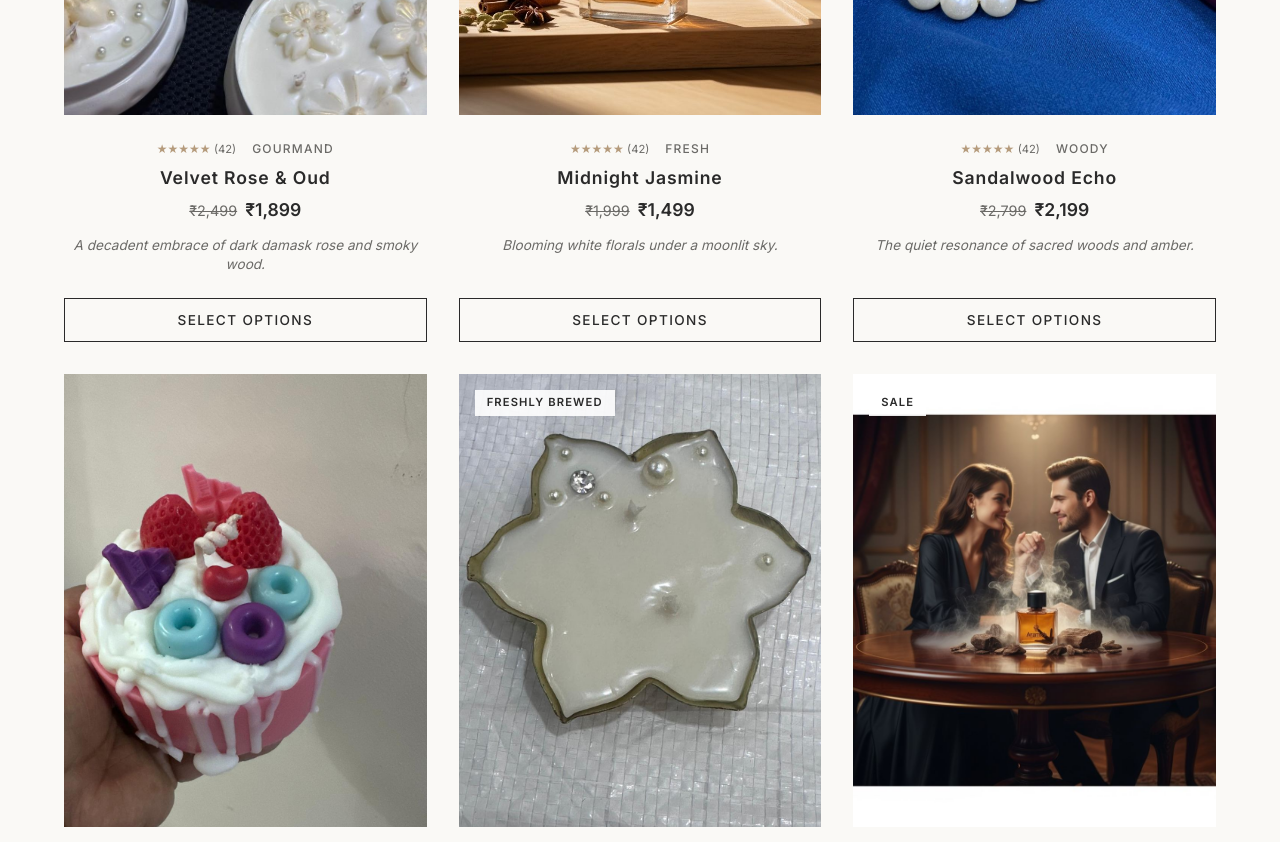
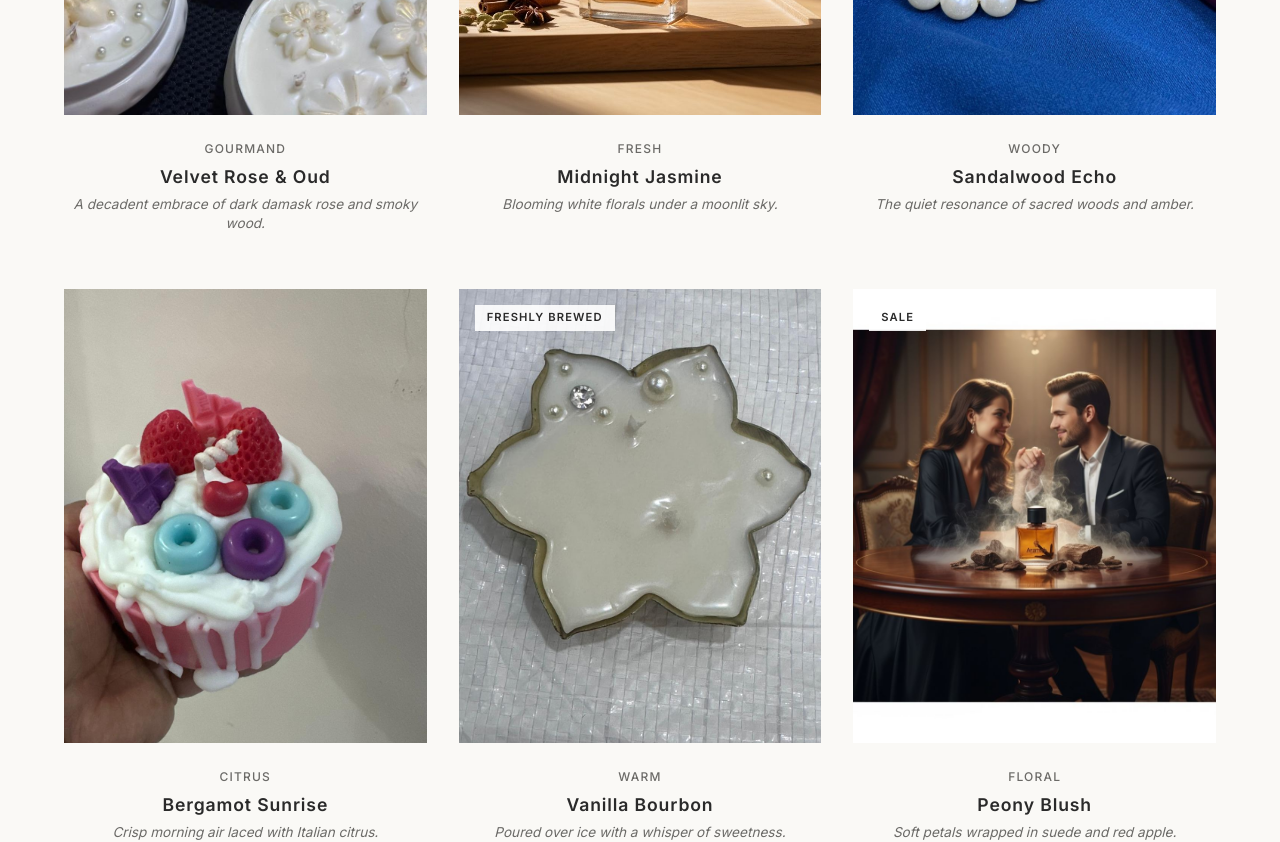
Before and after one commit to OnerFusionINC/arameh, a React (Vite) app: page / in a window 1280 px wide. Shown: the part 1340-2182 px from the top of the page. Built offline with nearby package versions, Linux system fonts and the light colour scheme; a web font is replaced by a local one.

Commit message:
style: remove review stars, price, and select options from products

```diff
--- a/src/components/Products.jsx
+++ b/src/components/Products.jsx
@@ -124,20 +124,13 @@ const Products = () => {
 
               <div className="product-info">
                 <div className="product-meta">
-                  <span className="stars">★★★★★ <span className="review-count">(42)</span></span>
                   <span className="category">{product.category}</span>
                 </div>
 
                 <h3 className="product-title">{product.title}</h3>
 
-                <div className="product-price-wrapper">
-                  <span className="original-price">{product.originalPrice}</span>
-                  <span className="current-price">{product.price}</span>
-                </div>
-
                 <p className="product-description">{product.description}</p>
 
-                <button className="select-options-btn">SELECT OPTIONS</button>
               </div>
             </div>
           ))}
--- a/src/index.css
+++ b/src/index.css
@@ -187,14 +187,6 @@ img {
   margin-bottom: 0.5rem;
 }
 
-.stars {
-  color: var(--accent-color);
-}
-
-.review-count {
-  color: var(--text-muted);
-  font-size: 0.7rem;
-}
 
 .category {
   text-transform: uppercase;
@@ -211,22 +203,6 @@ img {
   letter-spacing: 0.05em;
 }
 
-.product-price-wrapper {
-  margin-bottom: 0.75rem;
-}
-
-.original-price {
-  text-decoration: line-through;
-  color: var(--text-muted);
-  margin-right: 0.5rem;
-  font-size: 0.9rem;
-}
-
-.current-price {
-  font-weight: 600;
-  color: var(--text-main);
-  font-size: 1.1rem;
-}
 
 .product-description {
   font-size: 0.85rem;
@@ -235,24 +211,3 @@ img {
   line-height: 1.4;
   font-style: italic; /* Adding the poetic feel */
 }
-
-.select-options-btn {
-  margin-top: auto;
-  width: 100%;
-  padding: 0.8rem;
-  background-color: transparent;
-  color: var(--text-main);
-  border: 1px solid var(--text-main);
-  font-family: var(--font-sans);
-  font-weight: 500;
-  font-size: 0.85rem;
-  letter-spacing: 0.1em;
-  cursor: pointer;
-  text-transform: uppercase;
-  transition: all 0.3s ease;
-}
-
-.select-options-btn:hover {
-  background-color: var(--text-main);
-  color: var(--primary-bg);
-}
```
